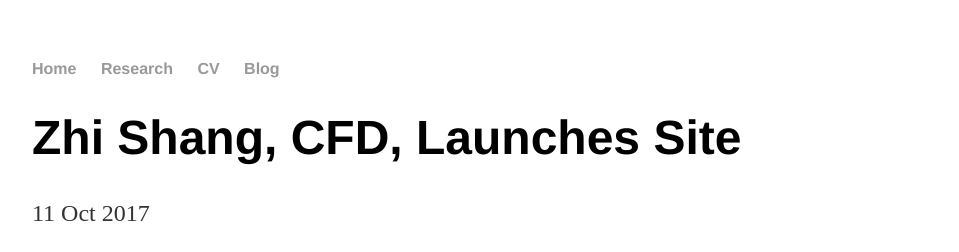
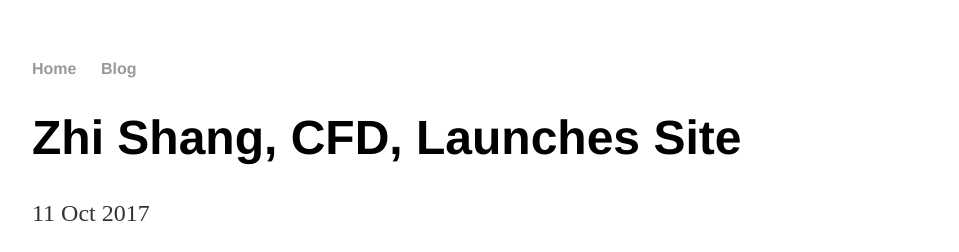
Before and after one commit to zhishang72/blog, a Jekyll site: the page built from _posts/2017-10-11-zhi-shang-site-launched.md, in a window 1280 px wide. Shown: the top 252 px of the page, without its empty margins (160-1119 px from the left). Built offline with Jekyll 4.4.1, drawn with Linux system fonts in a browser that asks for light colours.

Commit message:
Update default.html

```diff
--- a/_layouts/default.html
+++ b/_layouts/default.html
@@ -9,8 +9,6 @@
 		<nav>
     		<ul>
         		<li><a href="/">Home</a></li>
-	        	<li><a href="/research">Research</a></li>
-        		<li><a href="/cv">CV</a></li>
         		<li><a href="/blog">Blog</a></li>
     		</ul>
 		</nav>
```
